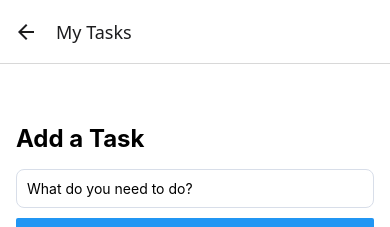
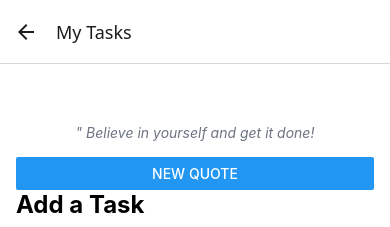
Before and after one commit to emanmartos24/Week1Labs, a React Native app: screen /AddTask in a window 390 px wide. Shown: the top 227 px of the page. Built offline with nearby package versions, Linux system fonts and the light colour scheme; no server answers.

Commit message:
Lab 9: Fetching live data from a web API

```diff
--- a/screens/AddTaskScreen.js
+++ b/screens/AddTaskScreen.js
@@ -8,6 +8,7 @@ export default function AddTaskScreen() {
 	const [tasks, setTasks] = useState([]);
 	const [errorMessage, setErrorMessage] = useState('');
 	const [isLoaded, setIsLoaded] = useState(false);
+	const [quote, setQuote] = useState("Loading today's motivation...");
 
 	useEffect(() => {
 		const loadTasks = async () => {
@@ -40,6 +41,20 @@ export default function AddTaskScreen() {
 		saveTasks();
 	}, [tasks, isLoaded]);
 
+	useEffect(() => {
+		fetchQuote();
+	}, []);
+
+	function fetchQuote() {
+		fetch('https://api.quotable.io/random')
+			.then((response) => {
+				if (!response.ok) throw new Error('Quote request failed');
+				return response.json();
+			})
+			.then((data) => setQuote(data.content))
+			.catch(() => setQuote('Believe in yourself and get it done!'));
+	}
+
 	function handleAddTask() {
 		if (taskText.trim() === '') {
 			setErrorMessage('Please type a task before adding it.');
@@ -58,6 +73,8 @@ export default function AddTaskScreen() {
 
 	return (
 		<View style={styles.container}>
+			<Text style={styles.quote}>" {quote}</Text>
+			<Button title="New Quote" onPress={fetchQuote} />
 			<Text style={styles.heading}>Add a Task</Text>
 			<TextInput
 				style={styles.input}
@@ -94,6 +111,7 @@ const styles = StyleSheet.create({
 	separator: { height: 8 },
 	error: { color: '#B23A48', marginBottom: 10 },
 	celebration: { fontSize: 16, fontWeight: 'bold', color: '#1E8A7A', textAlign: 'center', marginVertical: 12 },
+	quote: { fontStyle: 'italic', color: '#6B7280', marginBottom: 16, textAlign: 'center' },
 	container: { flex: 1, paddingTop: 60, paddingHorizontal: 16, backgroundColor: '#FFFFFF' },
 	heading: { fontSize: 24, fontWeight: 'bold', marginBottom: 16 },
 	input: { borderWidth: 1, borderColor: '#D8DEE9', borderRadius: 8, padding: 10, marginBottom: 10 },
```
